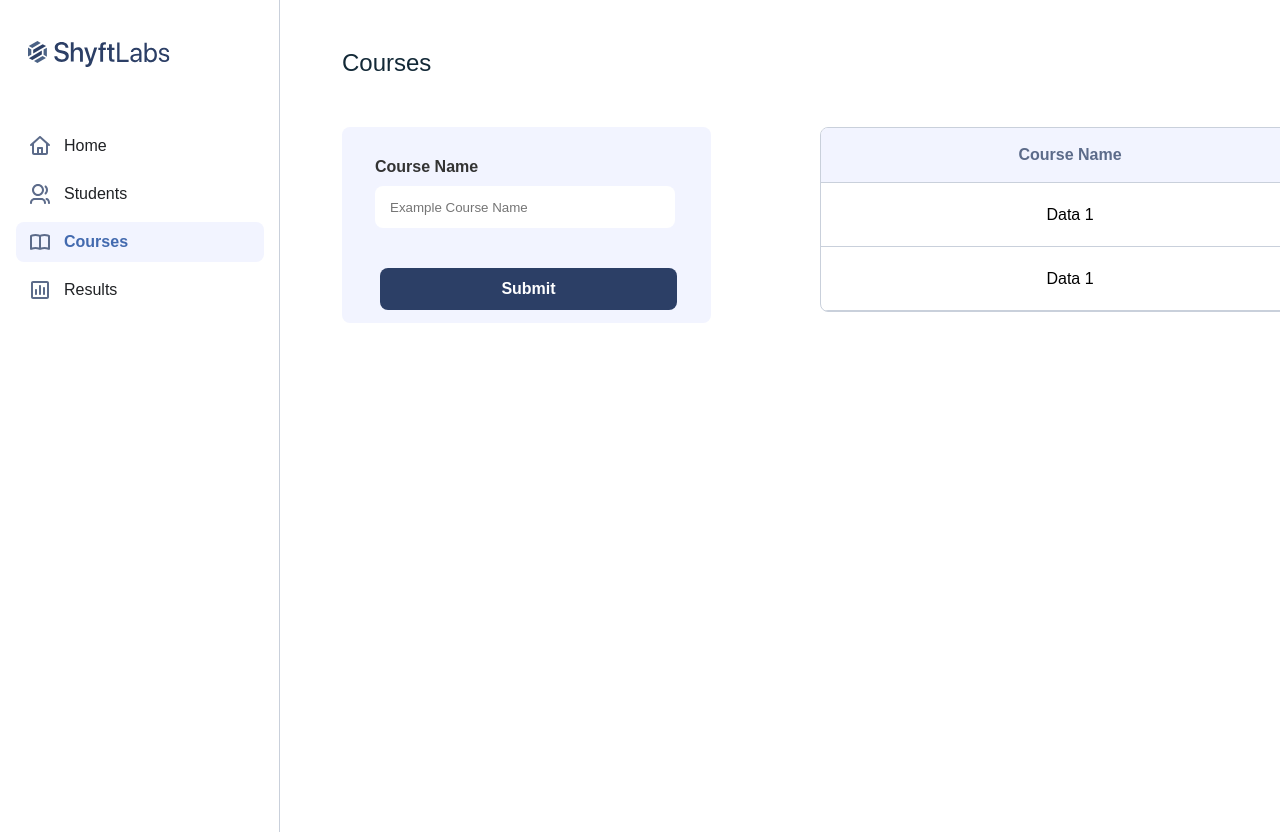
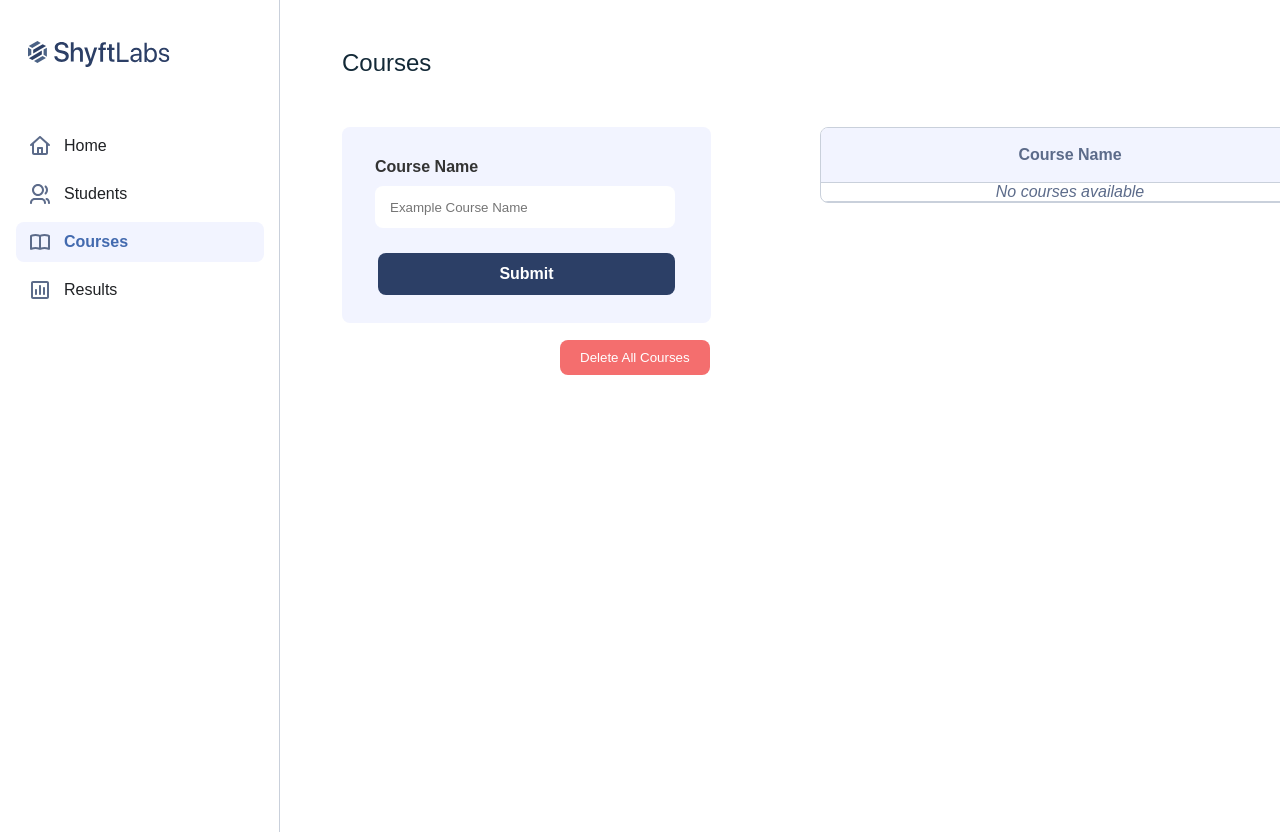
Before and after one commit to VishnudevP/ShyftLabs-Internship-Assessment, a React (Vite) app: page /courses in a window 1280 px wide. Shown: the top 832 px of the page. Built offline with nearby package versions, Linux system fonts and the light colour scheme.

Commit message:
Courses Page Finished

```diff
--- a/src/components/CoursesForm.css
+++ b/src/components/CoursesForm.css
@@ -7,7 +7,7 @@
     margin-left: 62px;
 }
 
-.btn{
+.course-btn{
     display: flex;
     width: 297px;
     height: 42px;
@@ -20,8 +20,8 @@
     border-radius: 8px;
     background: #2C3F66;
     border: none;
-    margin-top: 20px;
-    margin-left: 38px;
+    margin-left: 36px;
+    margin-top: 25px;
 }
 
 label{
--- a/src/components/CoursesForm.jsx
+++ b/src/components/CoursesForm.jsx
@@ -1,15 +1,53 @@
-import React from 'react'
+import React, { useState } from 'react'
 import './CoursesForm.css'
 
-const CoursesForm = () => {
+const Notification = ({ message, onClose }) => (
+  <div className="notification">
+    <p>{message}</p>
+    <button className="close-btn" onClick={onClose}>
+      Close
+    </button>
+  </div>
+);
+
+const CoursesForm = ( {onSubmit} ) => {
+  const [courseName, setCourseName] = useState('')
+  const [notification, setNotification] = useState(null)
+
+
+  const handleSubmit = (e) => {
+    e.preventDefault();
+
+    if (!courseName) {
+      setNotification('Please fill in the course name');
+      return
+    }
+
+    const newCourse = {
+      courseName,
+    };
+
+    onSubmit(newCourse);
+
+    setCourseName('')
+  };
+
+  const closeNotification = () => {
+    setNotification(null)
+  }
+
   return (
-    <form className="contact-form">
+    <>
+    <form onSubmit={handleSubmit} className="contact-form">
         <div className="form-row">
-            <label htmlFor="item">Course Name</label>
-            <input type="text" id="item" placeholder="Example Course Name"/>
+            <label htmlFor="courseName">Course Name</label>
+            <input value={courseName} onChange={(e) => setCourseName(e.target.value)} type="text" id="courseName" placeholder="Example Course Name"/>
         </div>
-        <button className="btn">Submit</button>
+        <button className="course-btn">Submit</button>
     </form>
+    {notification && <Notification message={notification} onClose={closeNotification} />}
+    </>
+
   )
 }
 
--- a/src/components/CoursesTable.css
+++ b/src/components/CoursesTable.css
@@ -37,6 +37,13 @@
     text-align: center;
 }
 
-tbody {
+td {
     border-bottom: 1px solid #C9D0DB;
 }
+
+.no-courses{
+    text-align: center;
+    font-style: italic;
+    color: #5C6B8A;
+
+}
--- a/src/components/CoursesTable.jsx
+++ b/src/components/CoursesTable.jsx
@@ -1,7 +1,7 @@
 import React from 'react'
 import './CoursesTable.css'
 
-const CoursesTable = () => {
+const CoursesTable = ( {courses} ) => {
   return (
     <div className="contact-table-wrapper">
         <table>
@@ -11,14 +11,17 @@
               </tr>
           </thead>
           <tbody>
-            <tr className='s'>
-            <td>Data 1</td>
+            {courses.length === 0 ? (
+              <tr>
+                <td className='no-courses'>No courses available</td>
               </tr>
-        </tbody>
-        <tbody>
-            <tr className='s'>
-            <td>Data 1</td>
+            ) : (
+              courses.map((course) => (
+                <tr key={course.courseName} className='s'>
+                <td>{course.courseName}</td>
                 </tr>
+              ))
+            )}
           </tbody>
         </table>
     </div>
--- a/src/components/StudentForm.jsx
+++ b/src/components/StudentForm.jsx
@@ -21,13 +21,13 @@
 
     if (!firstName || !familyName || !dob) {
       setNotification('Please fill in all fields')
-      return;
+      return
     }
 
-    const dobDate = new Date(dob);
+    const dobDate = new Date(dob)
     if (isNaN(dobDate.getTime())) {
       setNotification('Please enter a valid date of birth')
-      return;
+      return
     }
 
     const tenMin = new Date();
--- a/src/pages/Courses.css
+++ b/src/pages/Courses.css
@@ -0,0 +1,16 @@
+.courses-delete-all{
+    background-color: #f46e6e;
+    color: white;
+    padding: 10px 20px;
+    cursor: pointer;
+    border: none;
+    outline: none;
+    border-radius: 8px;
+    top: 340px;
+    left: 560px;
+    position: absolute;
+}
+
+.courses-delete-all:hover {
+    background-color: red;
+  }
--- a/src/pages/Courses.jsx
+++ b/src/pages/Courses.jsx
@@ -1,14 +1,38 @@
-import React from 'react'
+import React, { useState, useEffect } from 'react'
 import CoursesForm from '../components/CoursesForm'
 import CoursesTable from '../components/CoursesTable'
+import './Courses.css'
 
 
 const Courses = () => {
+  const [courses, setCourses] = useState([])
+
+  useEffect(() => {
+    const storedCourses = localStorage.getItem('courses')
+    if (storedCourses) {
+      setCourses(JSON.parse(storedCourses))
+    }
+  }, []);
+
+  const addCourse = (newCourse) => {
+    setCourses([...courses, newCourse])
+
+    localStorage.setItem('courses', JSON.stringify([...courses, newCourse]))
+  };
+
+  const handleDeleteAll = () => {
+    setCourses([]);
+    localStorage.removeItem('courses')
+  }
+
   return (
     <section className="container">
         <h1>Courses</h1>
-        <CoursesForm/>
-        <CoursesTable/>
+        <CoursesForm onSubmit={addCourse} />
+        <CoursesTable courses={courses} />
+        <button onClick={handleDeleteAll} className="courses-delete-all">
+        Delete All Courses
+        </button>
     </section>
   )
 }
--- a/src/pages/Students.css
+++ b/src/pages/Students.css
@@ -6,7 +6,7 @@
     border: none;
     outline: none;
     border-radius: 8px;
-    top: 560px;
+    top: 570px;
     left: 560px;
     position: absolute;
 }
```
Lines whose indentation alone changed are shown as unchanged.
